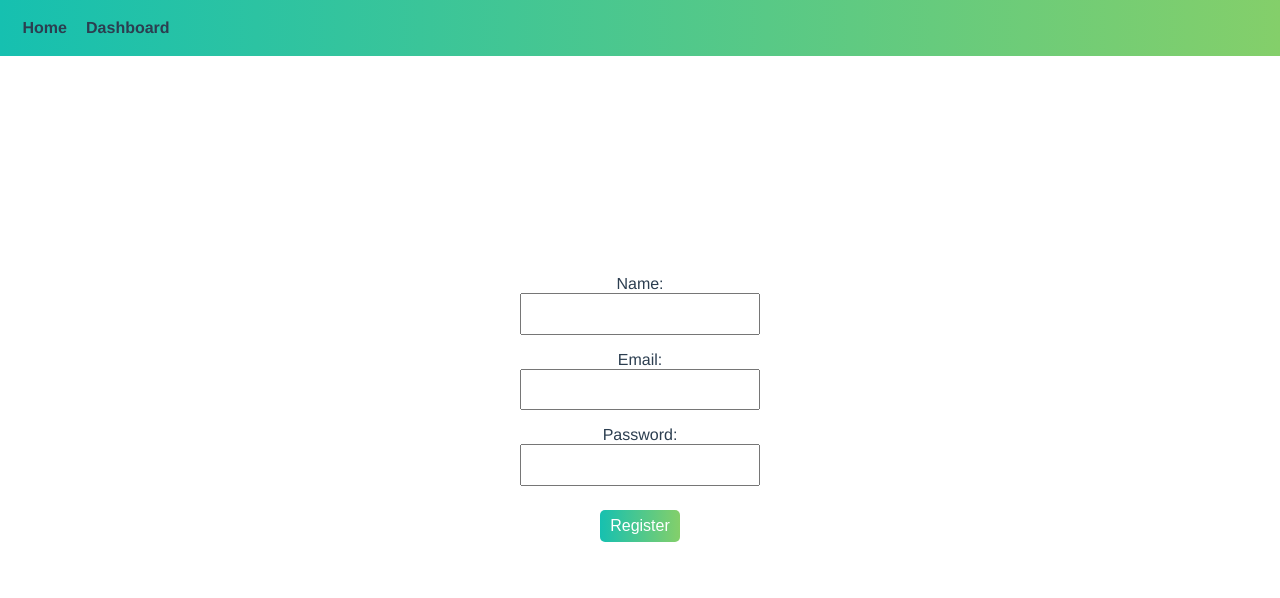
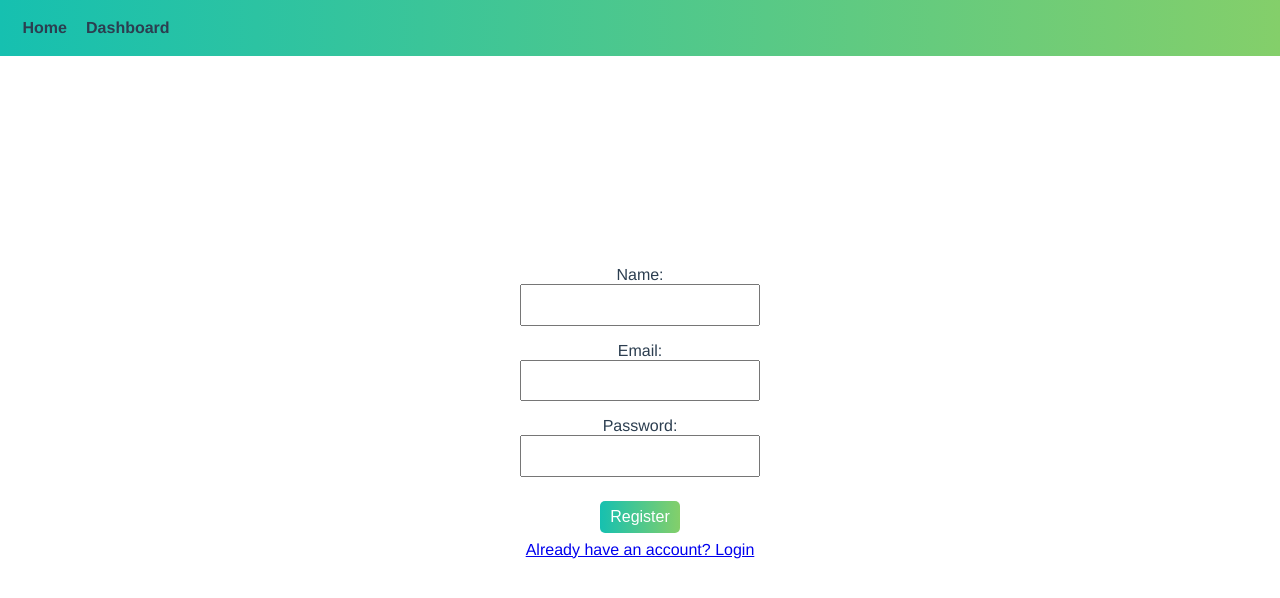
Before and after one commit to himars3290/authenticationUsingVue, a Vue app: page /register in a window 1280 px wide. Shown: the top 598 px of the page. Built offline with nearby package versions, Linux system fonts and the light colour scheme.

Commit message:
add router links in register and login pages

```diff
--- a/src/views/Login.vue
+++ b/src/views/Login.vue
@@ -12,6 +12,9 @@
       <button type="submit" name="button">
         Login
       </button>
+      <router-link to="/register">
+        Don't have an account? Register
+      </router-link>
     </form>
   </div>
 </template>
@@ -29,7 +32,7 @@
         this.$store.dispatch("login", {
           email: this.email,
           password: this.password
-        }).then(()=> {
+        }).then(() => {
           this.$router.push({name: "dashboard"})
         })
       }
--- a/src/views/Register.vue
+++ b/src/views/Register.vue
@@ -31,6 +31,9 @@
       <button type="submit" name="button">
         Register
       </button>
+      <router-link to="/login">
+        Already have an account? Login
+      </router-link>
     </form>
   </div>
 </template>
```
